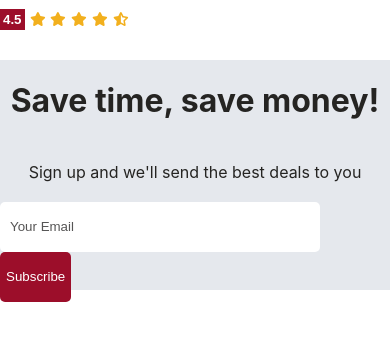
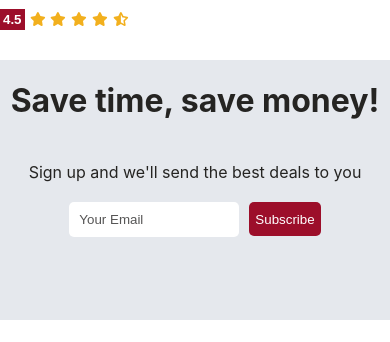
Before and after one commit to 24sanskar/PANCHAVATI-MOTELS, a React (Create React App) app: page / in a window 390 px wide. Shown: the part 3133-3475 px from the top of the page. Built offline with nearby package versions, Linux system fonts and the light colour scheme.

Commit message:
Update mailList.css

```diff
--- a/src/components/mailList/mailList.css
+++ b/src/components/mailList/mailList.css
@@ -27,3 +27,20 @@
   border-radius: 5px;
   cursor: pointer;
 }
+
+/*  */
+
+@media only screen and (max-width: 600px) {
+  .mail {
+    padding-bottom: 30px;
+  }
+
+  .mailInputContainer > input {
+    width: 150px;
+    height: 15px;
+  }
+
+  .mailInputContainer > button {
+    height: 34px;
+  }
+}
```
